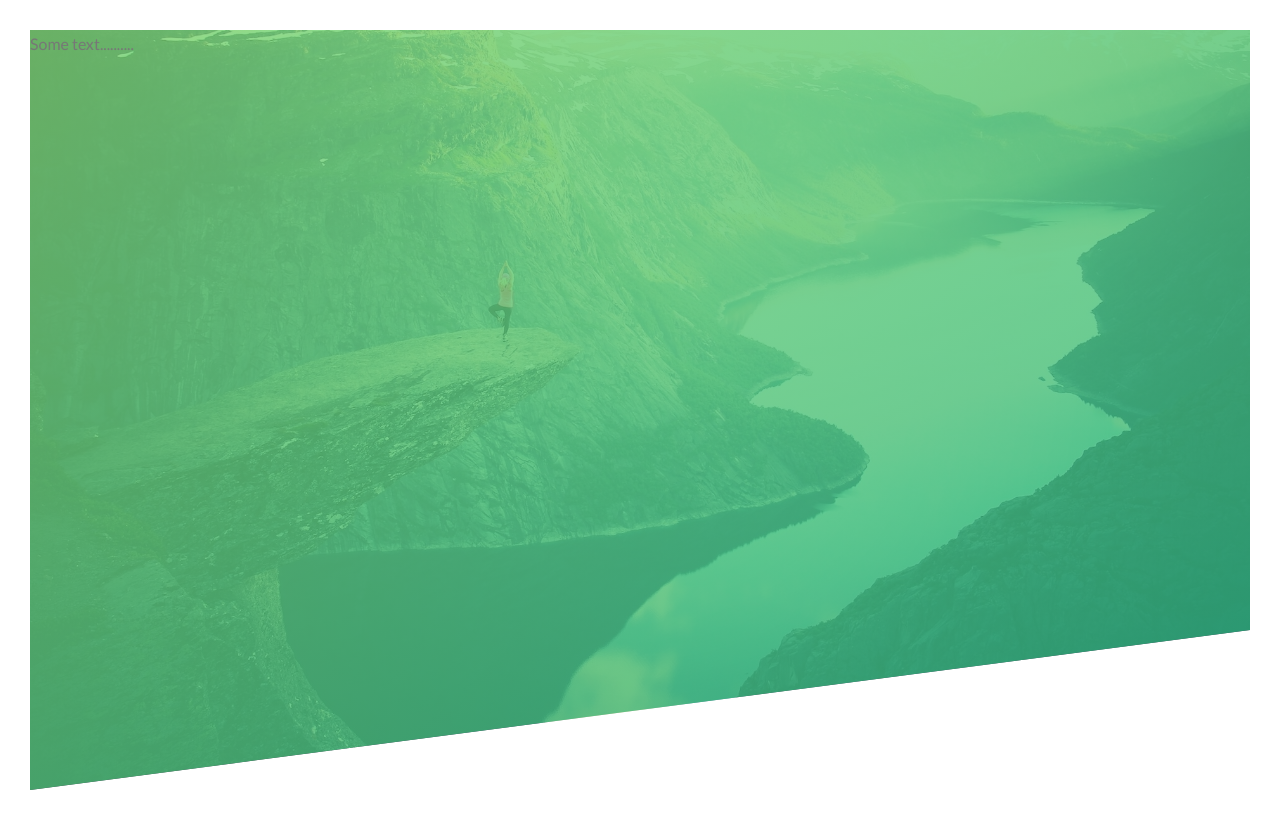
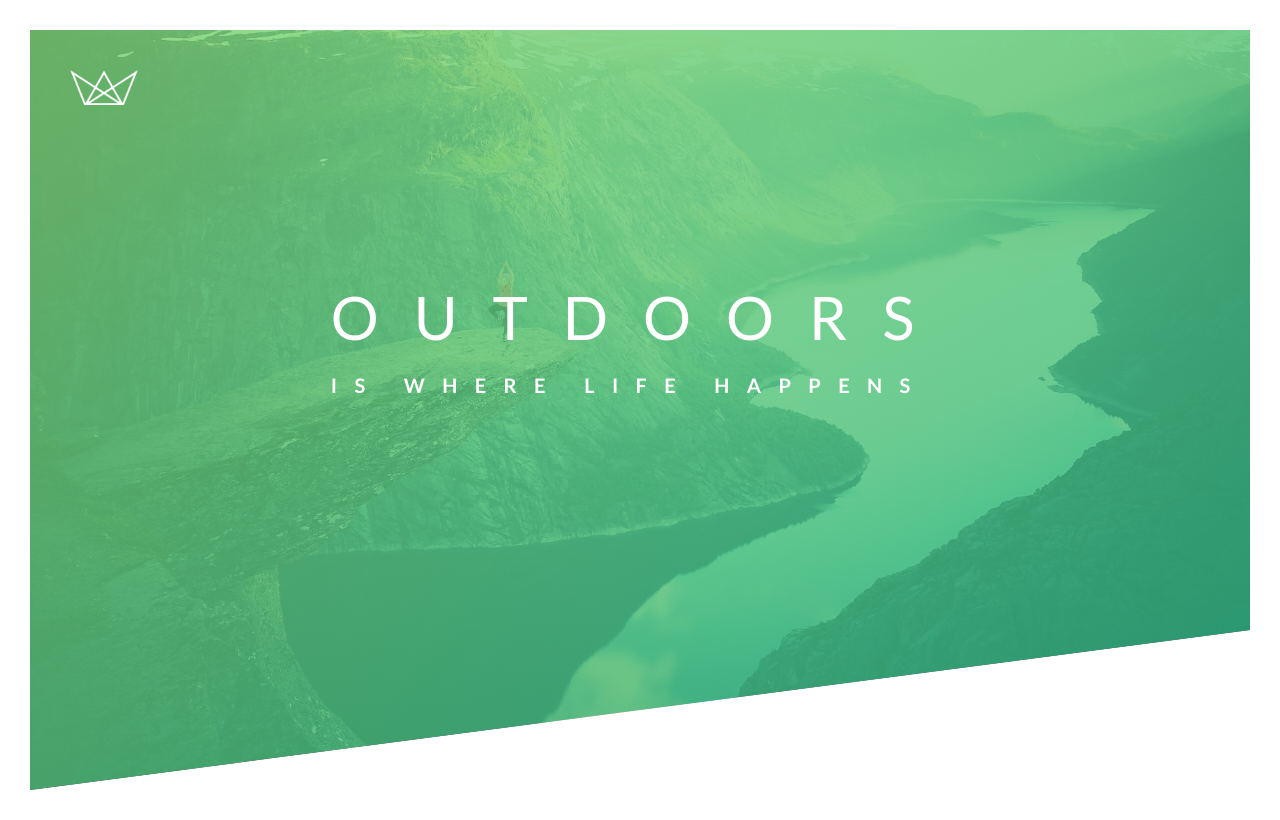
Before and after one commit to Kazualz/CSS-course, a plain HTML site: page Natours/starter/index.html in a window 1280 px wide. Drawn offline with Linux system fonts and the light colour scheme; files that its build step writes are made by us from their sources.

Commit message:
Adding animations

```diff
--- a/Natours/starter/css/style.css
+++ b/Natours/starter/css/style.css
@@ -30,5 +30,82 @@ body {
 	url(../img/hero.jpg);
 	background-size: cover;
 	background-position: top;
+	position: relative;
 	clip-path: polygon(0 0, 100% 0, 100% 75vh, 0 100%);
 }
+
+.logo-box {
+	position: absolute;
+	top: 40px;
+	left: 40px;
+}
+
+.logo {
+	height: 35px;
+}
+
+.text-box {
+	position: absolute;
+	top: 40%;
+	left: 50%;
+	transform: translate(-50%, -50%);
+}
+
+.heading-primary {
+	color: #fff;
+	text-transform: uppercase;
+}
+
+.heading-primary-main {
+	display: block;
+	font-size: 60px;
+	font-weight: 400;
+	letter-spacing: 35px;
+
+	animation-name: moveInLeft;
+	animation-duration: 1.5s;
+	animation-timing-function: ease-out;
+}
+
+.heading-primary-sub {
+	display: block;
+	font-size: 20px;
+	font-weight: 700;
+	letter-spacing: 17.4px;
+
+	animation-name: moveInRight;
+	animation-duration: 1.5s;
+	animation-timing-function: ease-out;
+}
+
+@keyframes moveInLeft {
+	0% {
+		opacity: 0;
+		transform: translateX(-100px);
+	}
+
+	80% {
+		transform: translateX(20px);
+	}
+
+	100% {
+		opacity: 1;
+		transform: translate(0);
+	}
+}
+
+@keyframes moveInRight {
+	0% {
+		opacity: 0;
+		transform: translateX(100px);
+	}
+
+	80% {
+		transform: translateX(-20px);
+	}
+
+	100% {
+		opacity: 1;
+		transform: translateX(0);
+	}
+}
--- a/Natours/starter/index.html
+++ b/Natours/starter/index.html
@@ -14,7 +14,15 @@
     </head>
     <body>
         <header class="header">
-            Some text..........
+            <div class="logo-box">
+                <img class="logo" src="img/logo-white.png" alt="logo for the website">
+            </div>
+            <div class="text-box">
+                <h1 class="heading-primary">
+                    <span class="heading-primary-main">Outdoors</span>
+                    <span class="heading-primary-sub">is where life happens</span>
+                </h1>
+            </div>
         </header>
     </body>
 </html>
```
